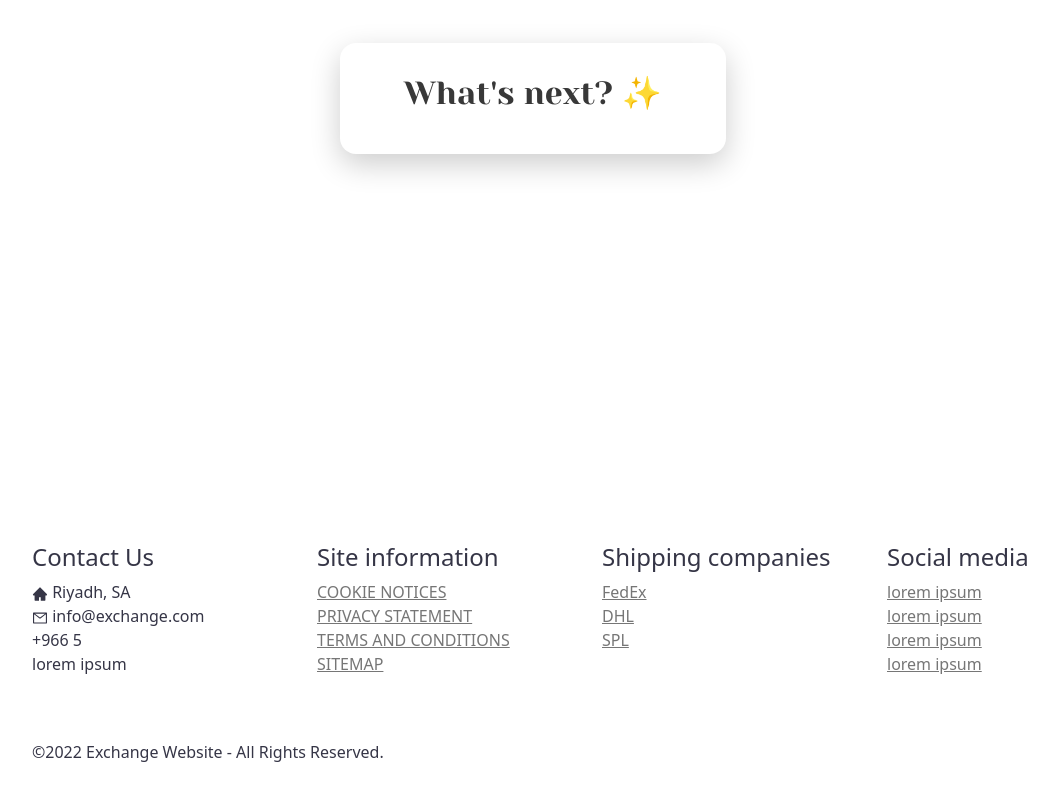
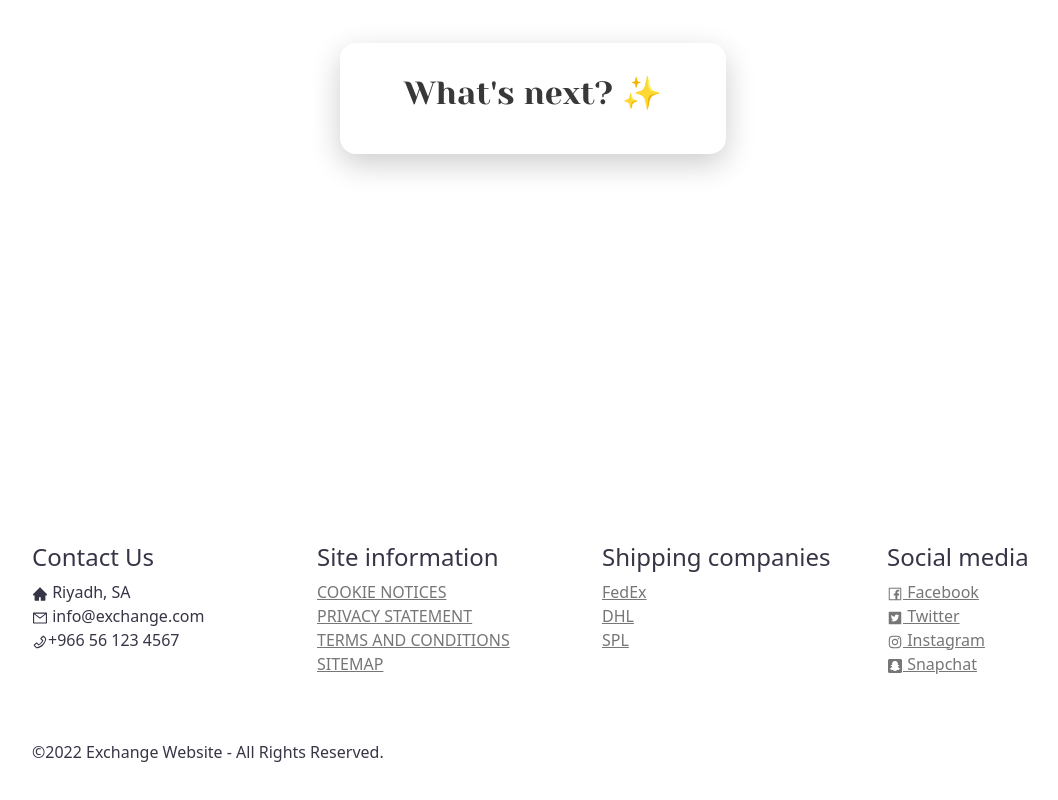
Before and after one commit to HawraAlomani/Frontend-final-project, a React (Create React App) app in the folder my-app/: page / in a window 1280 px wide. Shown: the part 1315-2115 px from the top of the page, without its empty margins (50-1108 px from the left). Built offline with nearby package versions, Linux system fonts and the light colour scheme.

Commit message:
NoPage is done

```diff
--- a/my-app/src/components/Footer.js
+++ b/my-app/src/components/Footer.js
@@ -1,6 +1,7 @@
 import React from "react";
 import styled from "styled-components";
-import { AiFillHome, AiOutlineMail } from 'react-icons/ai';
+import { AiFillHome, AiOutlineMail, AiOutlinePhone, AiOutlineFacebook, AiFillTwitterSquare, AiOutlineInstagram} from 'react-icons/ai';
+import {FaSnapchatSquare} from 'react-icons/fa';
 
 function Footer() {
   return (
@@ -14,8 +15,7 @@ function Footer() {
               <ul className="list-unstyled">
                 <li> <AiFillHome /> Riyadh, SA</li>
                 <li> <AiOutlineMail /> info@exchange.com</li>
-                <li> +966 5</li>
-                <li> lorem ipsum</li>
+                <li> <AiOutlinePhone/>+966 56 123 4567</li>
               </ul>
             </div>
             {/* Col 2 */}
@@ -41,10 +41,10 @@ function Footer() {
             <div className="col-md-3 col-sm-6">
               <h4>Social media</h4>
               <ul className="list-unstyled">
-              <li> <a href="/">lorem ipsum </a> </li>
-                <li> <a href="/"> lorem ipsum </a> </li>
-                <li> <a href="/"> lorem ipsum </a> </li>
-                <li> <a href="/"> lorem ipsum </a> </li>
+              <li> <a href="/facebook"> <AiOutlineFacebook/> Facebook </a> </li>
+                <li> <a href="/twitter"> <AiFillTwitterSquare/> Twitter </a> </li>
+                <li> <a href="/instagram"> <AiOutlineInstagram/> Instagram </a> </li>
+                <li> <a href="/snapchat"> <FaSnapchatSquare/> Snapchat </a> </li>
               </ul>
             </div>
           </div>
--- a/my-app/src/components/pages/NoPage.js
+++ b/my-app/src/components/pages/NoPage.js
@@ -1,9 +1,33 @@
 import React from 'react';
+import Spline from '@splinetool/react-spline';
+import styled from "styled-components";
+
 
 const NoPage = () => {
   return (
-    <h1>404</h1>
+    <>
+
+    <Spline scene="https://prod.spline.design/buXpsyEWo1XPFneU/scene.splinecode" />
+    <Container>
+        <h1>404</h1>
+        <h2> Oops! That's an error </h2>
+        <h4> Page Not Found </h4>
+        </Container>
+    </>
+
   )
 }
 
-export default NoPage
+export default NoPage;
+
+const Container = styled.div`
+
+position: absolute;
+        z-index: 999;
+       margin-left: 20%;
+        left: 0;
+        right: 0;
+        top: 260px;
+        text-align: center;
+        width: 60%;
+`
```
